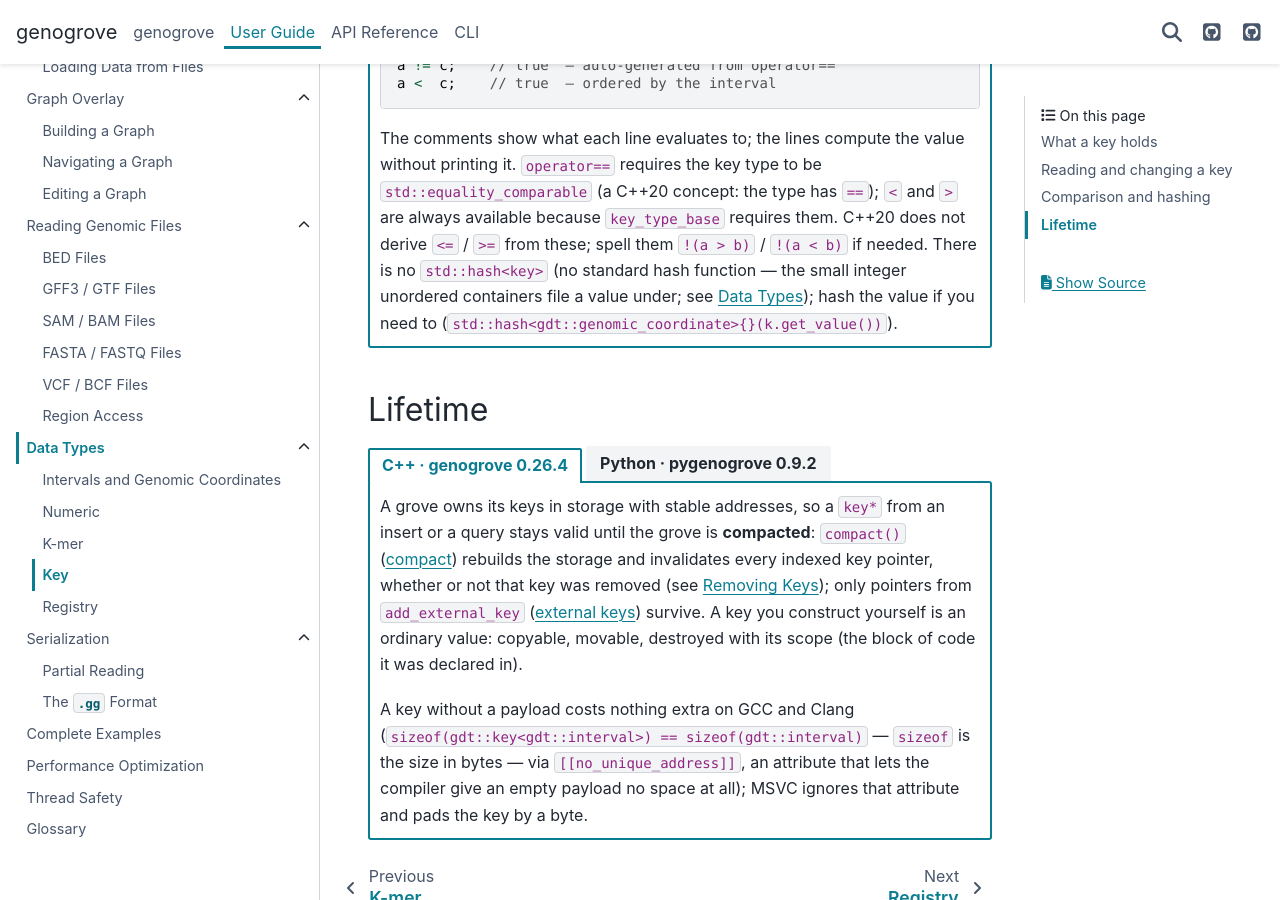
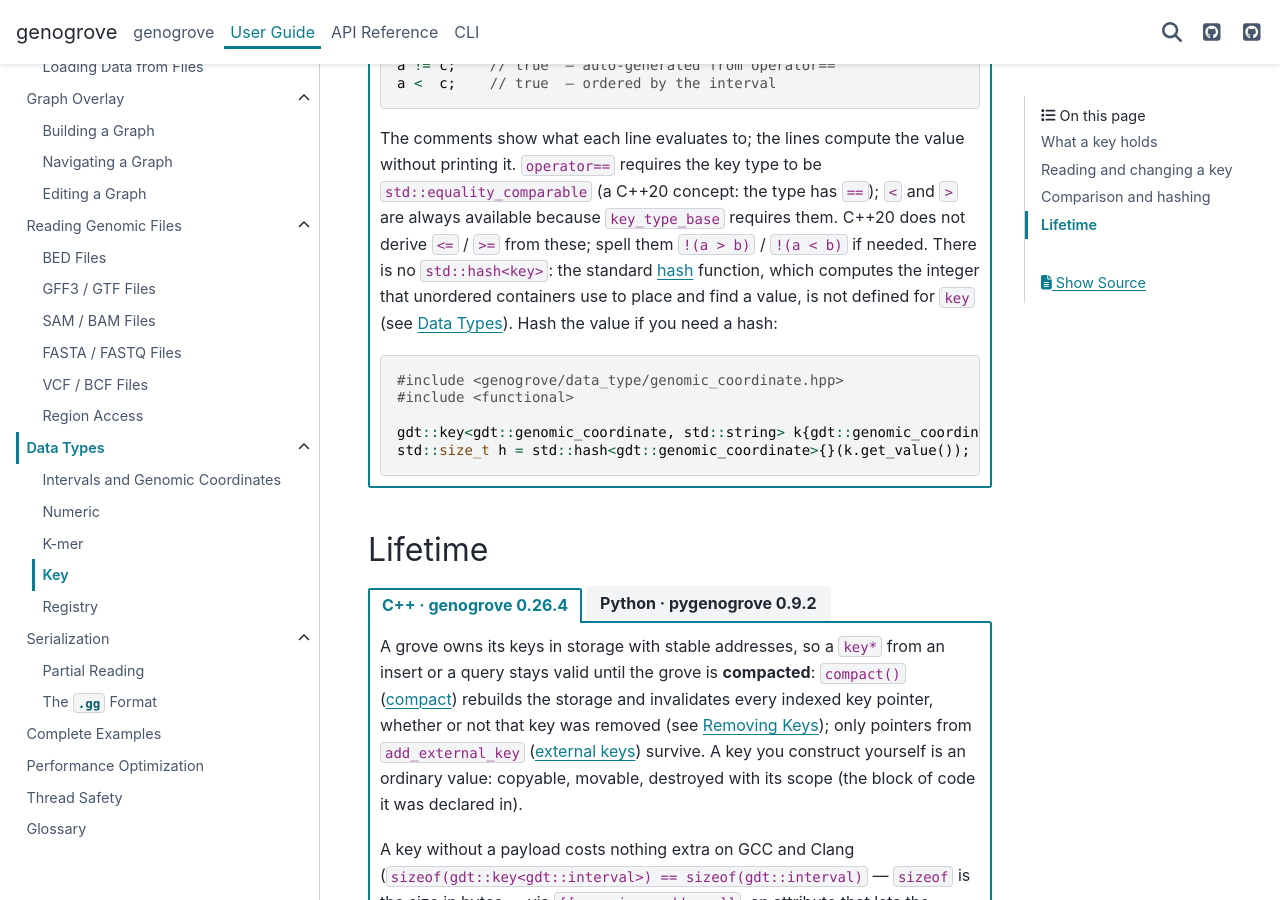
Before and after one commit to genogrove/docs, a Sphinx documentation site: the page built from source/guide/data_types/key.md, in a window 1280 px wide and 900 px high, scrolled down 2134 px. Built offline with Sphinx 7.4.7 and the PyData theme 0.15.4, drawn with Linux system fonts in a browser that asks for light colours.

Commit message:
data_types guide: address the automated review comments on PR 269
- interval_coordinate, key: state directly that std::hash computes the
  integer unordered containers use to place and find a value
- key: the C++ hash example declares its key and includes the header
- kmer: is_valid checks the base characters only (both tabs); a valid
  sequence longer than 32 bases passes it and fails in the constructor

````diff
--- a/source/guide/data_types/key.md
+++ b/source/guide/data_types/key.md
@@ -153,9 +153,17 @@ a <  c;    // true  — ordered by the interval
 The comments show what each line evaluates to; the lines compute the value without printing it.
 `operator==` requires the key type to be `std::equality_comparable` (a C++20 concept: the type has
 `==`); `<` and `>` are always available because `key_type_base` requires them. C++20 does not derive
-`<=` / `>=` from these; spell them `!(a > b)` / `!(a < b)` if needed. There is no `std::hash<key>`
-(no standard hash function — the small integer unordered containers file a value under; see
-{doc}`index`); hash the value if you need to (`std::hash<gdt::genomic_coordinate>{}(k.get_value())`).
+`<=` / `>=` from these; spell them `!(a > b)` / `!(a < b)` if needed. There is no `std::hash<key>`: the
+standard {term}`hash` function, which computes the integer that unordered containers use to place
+and find a value, is not defined for `key` (see {doc}`index`). Hash the value if you need a hash:
+
+```cpp
+#include <genogrove/data_type/genomic_coordinate.hpp>
+#include <functional>
+
+gdt::key<gdt::genomic_coordinate, std::string> k{gdt::genomic_coordinate{'+', 100, 200}, "gene1"};
+std::size_t h = std::hash<gdt::genomic_coordinate>{}(k.get_value());   // hash of the coordinate
+```
 
 ::::
 
@@ -169,7 +177,7 @@ unique_coords = set(hits)      # one entry per distinct coordinate — payloads
 hits[0] == k                   # True if same coordinate, whatever the payloads
 ```
 
-`==`, `<`, `>` and `hash()` (the small integer `set` and `dict` file a value under) all delegate to
+`==`, `<`, `>` and `hash()` (the integer that `set` and `dict` use to place and find a value) all delegate to
 `value`. `hash(k)` is the C++ `std::hash` of the
 value, so it agrees with `hash(k.value)`. (`<=` / `>=` are not defined on `Key`; they are on the
 coordinate types.)
````
Also changed, not shown: source/guide/data_types/interval_coordinate.md (+4 -3 lines), source/guide/data_types/kmer.md (+2 -2 lines).
